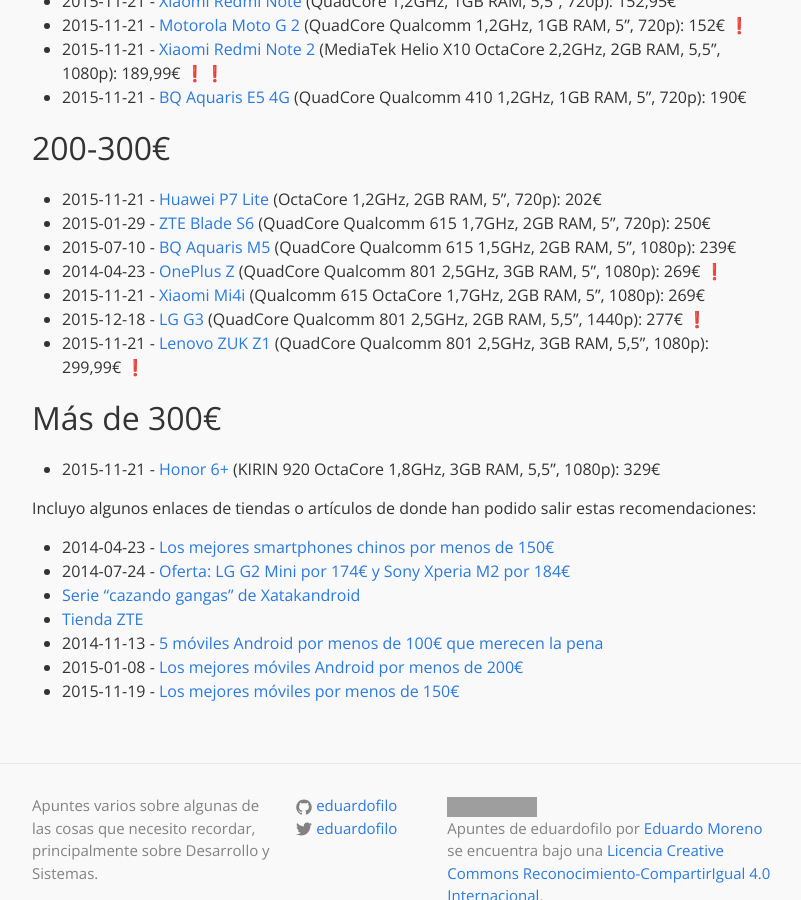
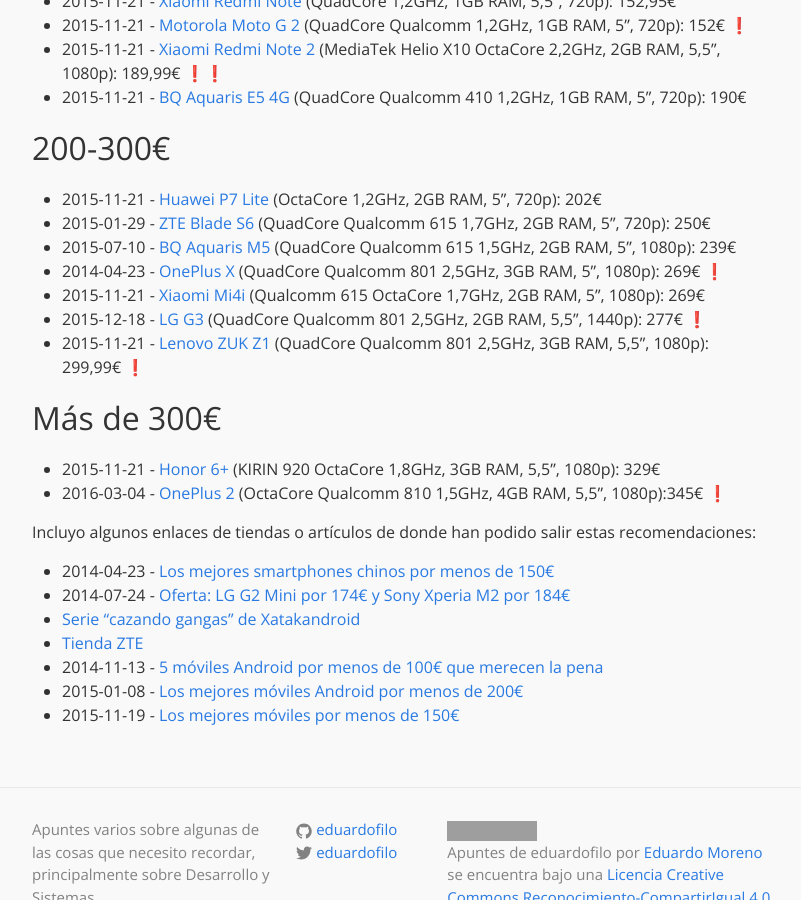
Before and after one commit to eduardofilo/eduardofilo.jekyll, a Jekyll site: the page built from _posts/2015-01-09-moviles.md, in a window 1280 px wide and 900 px high, scrolled down 1062 px. Shown: the whole window, without its empty margins (238-1039 px from the left). Built offline with Jekyll 4.4.1, drawn with Linux system fonts in a browser that asks for light colours; emoji names are drawn with the system emoji font; Markdown is read by kramdown in place of the engine named in the settings; grey boxes are pictures that could not be loaded.

Commit message:
Actualizados los modelos de Oneplus.

```diff
--- a/_posts/2015-01-09-moviles.md
+++ b/_posts/2015-01-09-moviles.md
@@ -30,7 +30,7 @@
 * 2015-11-21 - [Huawei P7 Lite](http://www.amazon.es/dp/B00W1KSK86) (OctaCore 1,2GHz, 2GB RAM, 5”, 720p): 202€
 * 2015-01-29 - [ZTE Blade S6](http://www.xatakandroid.com/moviles-android/zte-blade-s6-comparativa-como-se-coloca-en-la-gama-media) (QuadCore Qualcomm 615 1,7GHz, 2GB RAM, 5", 720p): 250€
 * 2015-07-10 - [BQ Aquaris M5](http://tiendas.mediamarkt.es/p/movil-bq-aquaris-m5-negro-de-16gb-con-4g-1285224) (QuadCore Qualcomm 615 1,5GHz, 2GB RAM, 5”, 1080p): 239€
-* 2014-04-23 - [OnePlus Z](https://oneplus.net/es/x) (QuadCore Qualcomm 801 2,5GHz, 3GB RAM, 5”, 1080p): 269€ :exclamation:
+* 2014-04-23 - [OnePlus X](https://oneplus.net/es/x) (QuadCore Qualcomm 801 2,5GHz, 3GB RAM, 5”, 1080p): 269€ :exclamation:
 * 2015-11-21 - [Xiaomi Mi4i](http://www.geekvida.es/xiaomi-mi4i-mi-4i-2gb-32gb-negro-p105165.html) (Qualcomm 615 OctaCore 1,7GHz, 2GB RAM, 5”, 1080p): 269€
 * 2015-12-18 - [LG G3](http://www.amazon.es/gp/product/B00KKSKHFA) (QuadCore Qualcomm 801 2,5GHz, 2GB RAM, 5,5”, 1440p): 277€ :exclamation:
 * 2015-11-21 - [Lenovo ZUK Z1](http://www.geekvida.es/lenovo-zuk-z1-3gb-64gb-negro-p105270.html) (QuadCore Qualcomm 801 2,5GHz, 3GB RAM, 5,5”, 1080p): 299,99€ :exclamation:
@@ -38,6 +38,7 @@
 ## Más de 300€
 
 * 2015-11-21 - [Honor 6+](http://www.amazon.es/dp/B00VUYWSSM) (KIRIN 920 OctaCore 1,8GHz, 3GB RAM, 5,5”, 1080p): 329€
+* 2016-03-04 - [OnePlus 2](https://oneplus.net/es/2) (OctaCore Qualcomm 810 1,5GHz, 4GB RAM, 5,5”, 1080p):345€ :exclamation:
 
 Incluyo algunos enlaces de tiendas o artículos de donde han podido salir estas recomendaciones:
 
```
